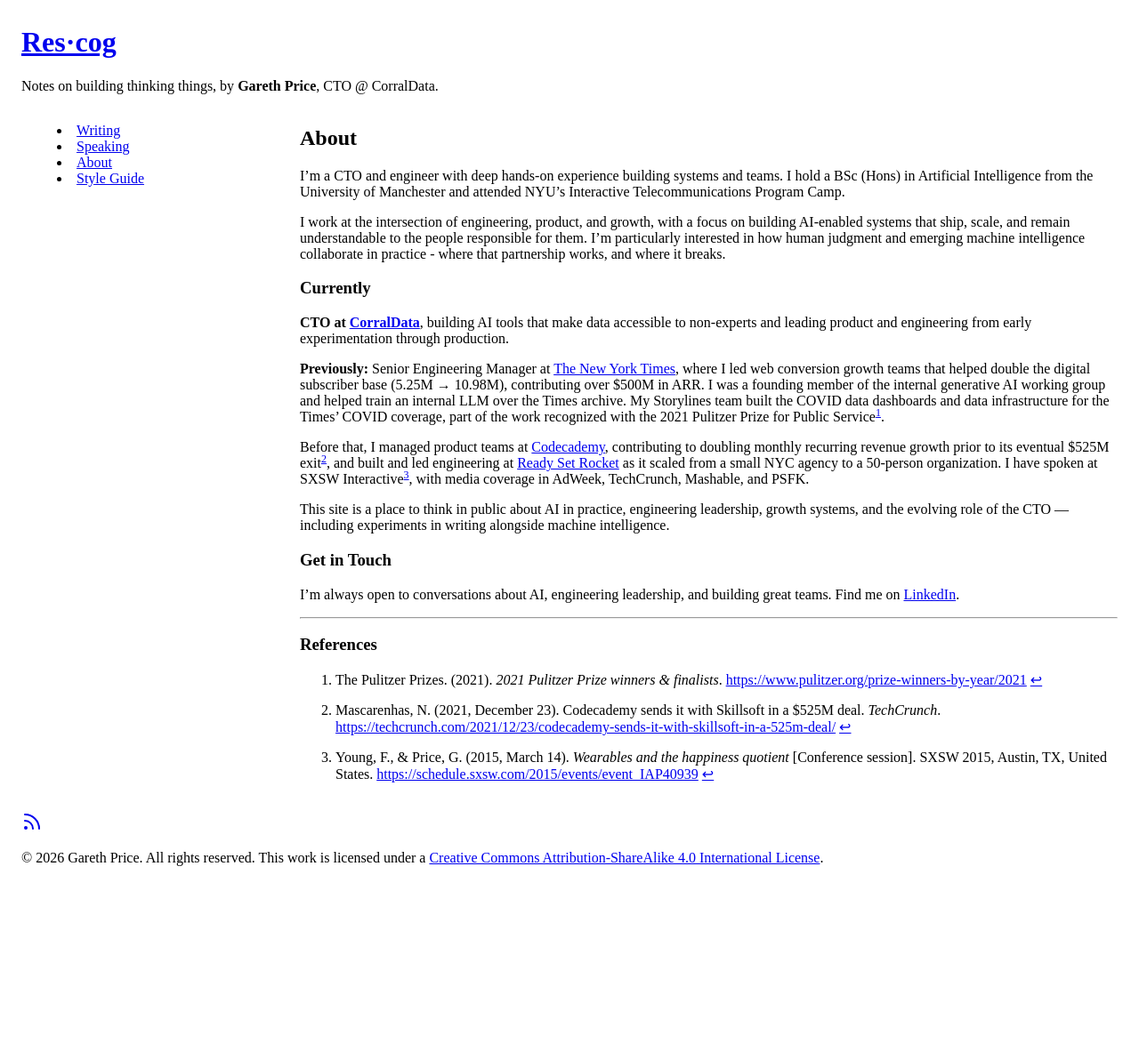
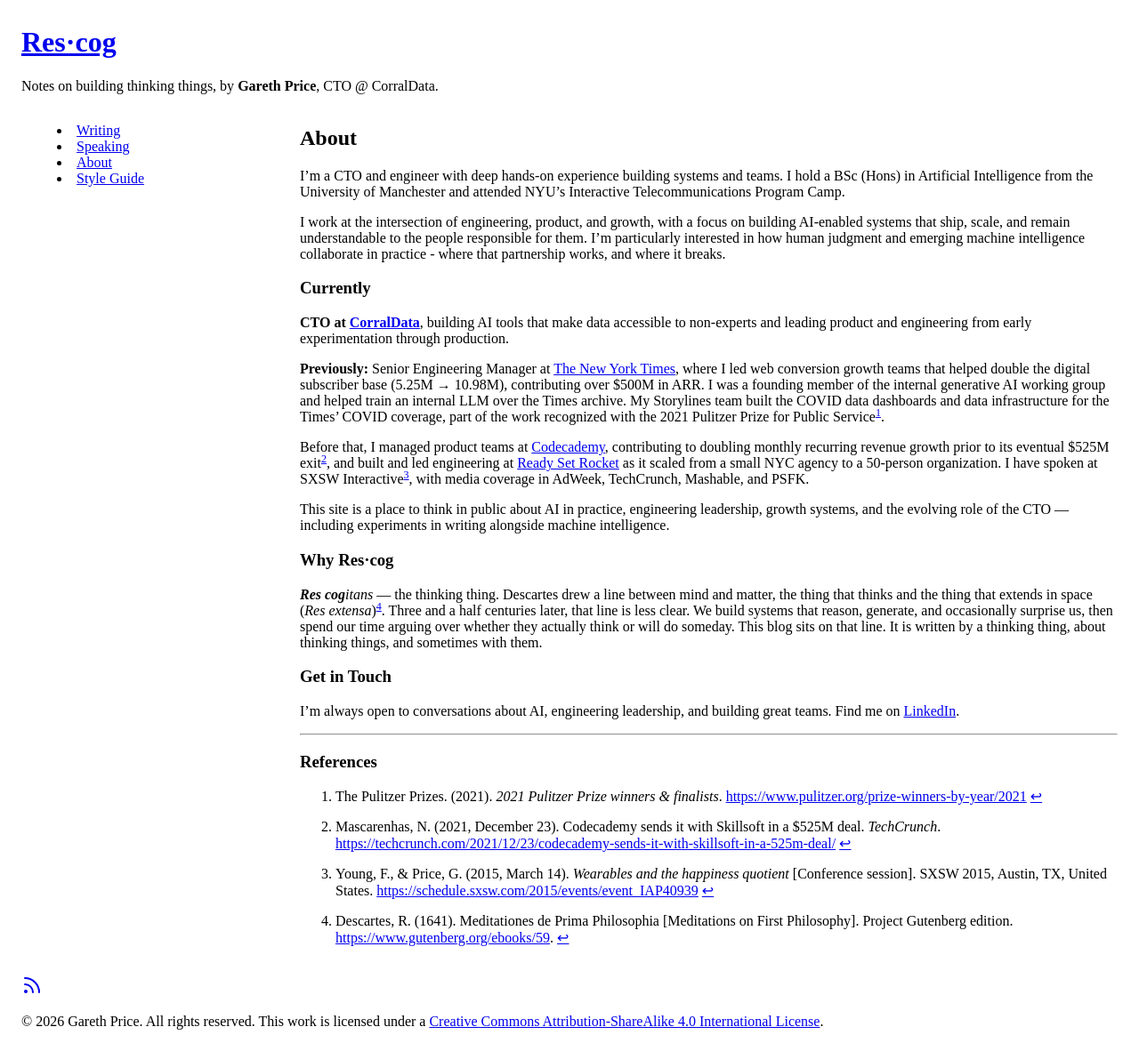
Before and after one commit to garethsprice/blog, a Jekyll site: the page built from about.md, in a window 1280 px wide. Shown: the whole page at 89% size. Built offline with Jekyll 4.4.1, drawn with Linux system fonts in a browser that asks for light colours; before the commit the page ends 998 px from its top, so only the background shows below that.

Commit message:
Add a new section to about.md explaining the blog's purpose and its philosophical context regarding AI and thought. Include references to Descartes and the nature of thinking systems.

```diff
--- a/about.md
+++ b/about.md
@@ -18,6 +18,10 @@ Before that, I managed product teams at [Codecademy](https://www.codecademy.com)
 
 This site is a place to think in public about AI in practice, engineering leadership, growth systems, and the evolving role of the CTO — including experiments in writing alongside machine intelligence.
 
+### Why {{ site.title }}
+
+<em><strong>Res cog</strong>itans</em> — the thinking thing. Descartes drew a line between mind and matter, the thing that thinks and the thing that extends in space (<em>Res extensa</em>)[^4]. Three and a half centuries later, that line is less clear. We build systems that reason, generate, and occasionally surprise us, then spend our time arguing over whether they actually think or will do someday. This blog sits on that line. It is written by a thinking thing, about thinking things, and sometimes with them.
+
 ### Get in Touch
 
 I'm always open to conversations about AI, engineering leadership, and building great teams. Find me on [LinkedIn](https://www.linkedin.com/in/garethsprice).
@@ -29,3 +33,4 @@ I'm always open to conversations about AI, engineering leadership, and building
 [^1]: The Pulitzer Prizes. (2021). *2021 Pulitzer Prize winners & finalists*. [https://www.pulitzer.org/prize-winners-by-year/2021](https://www.pulitzer.org/prize-winners-by-year/2021)
 [^2]: Mascarenhas, N. (2021, December 23). Codecademy sends it with Skillsoft in a $525M deal. *TechCrunch*. [https://techcrunch.com/2021/12/23/codecademy-sends-it-with-skillsoft-in-a-525m-deal/](https://techcrunch.com/2021/12/23/codecademy-sends-it-with-skillsoft-in-a-525m-deal/)
 [^3]: Young, F., & Price, G. (2015, March 14). *Wearables and the happiness quotient* [Conference session]. SXSW 2015, Austin, TX, United States. [https://schedule.sxsw.com/2015/events/event_IAP40939](https://schedule.sxsw.com/2015/events/event_IAP40939)
+[^4]: Descartes, R. (1641). Meditationes de Prima Philosophia [Meditations on First Philosophy]. Project Gutenberg edition. [https://www.gutenberg.org/ebooks/59](https://www.gutenberg.org/ebooks/59).
```
